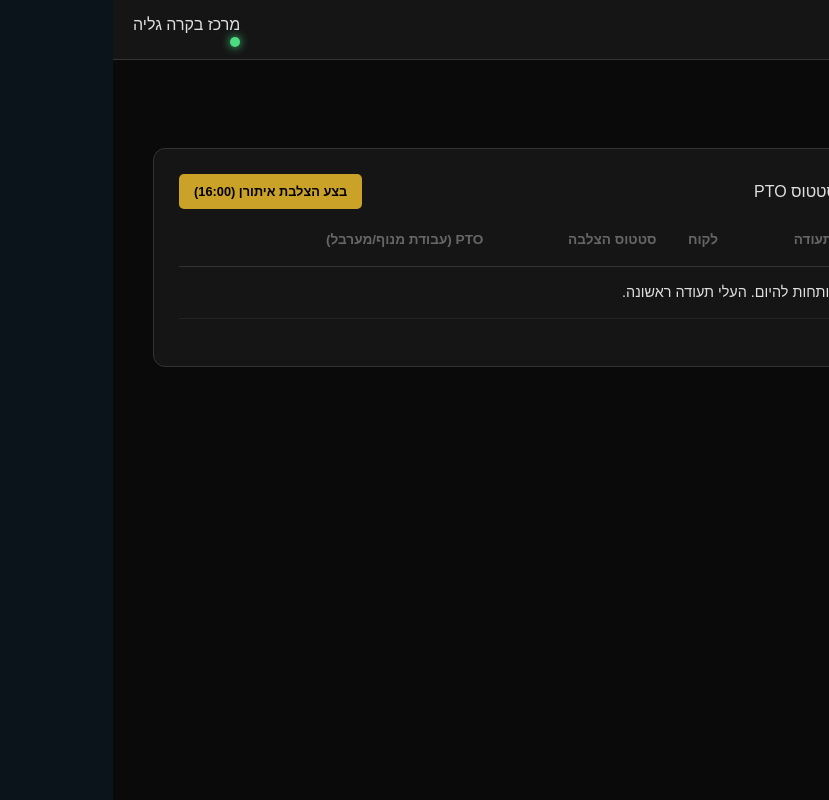
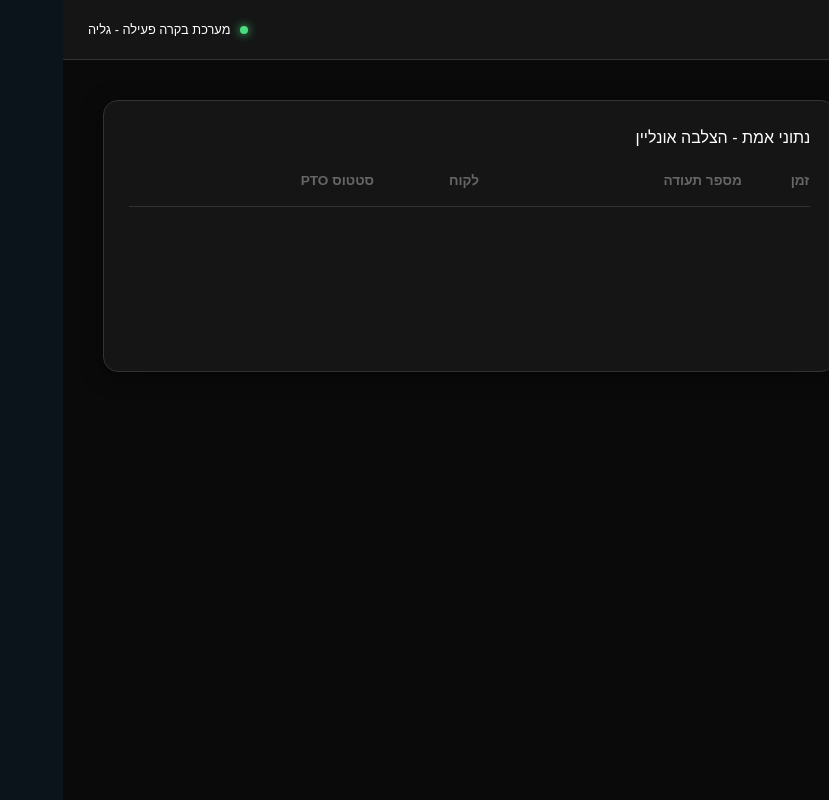
Before and after one commit to saban942025-cyber/ituran-94, a Next.js app: page /admin in a window 1280 px wide. Shown: the whole page, without its empty margins (451-1280 px from the left). Built offline with nearby package versions, Linux system fonts and the light colour scheme.

Commit message:
Update page.tsx

```diff
--- a/src/app/admin/page.tsx
+++ b/src/app/admin/page.tsx
@@ -1,132 +1,116 @@
 'use client';
 import React, { useState, useRef } from 'react';
-import {
-  FileUp, MapPin, CheckCircle2, AlertTriangle,
-  Search, LayoutDashboard, FileText, Clock, Loader2, Activity
-} from 'lucide-react';
+import { FileUp, LayoutDashboard, FileText, Clock, Loader2, Activity, ShieldCheck } from 'lucide-react';
 import { processScan } from '../actions/process-scan';
 
 export default function GaliaCyberDashboard() {
   const [isProcessing, setIsProcessing] = useState(false);
-  const [uploadStatus, setUploadStatus] = useState('');
-  const [liveResults, setLiveResults] = useState<any[]>([]); // נתוני אמת מג'ימיני
+  const [status, setStatus] = useState('');
+  const [results, setResults] = useState<any[]>([]);
   const fileInputRef = useRef<HTMLInputElement>(null);
 
   const SCRIPT_URL = 'https://script.google.com/macros/s/AKfycbzTgyqBz-O4WxBs6Ivi-1sk-Ux4REEfdwWK6kBJvkVdM3kxl5FjeP8CfadNHtYOpOE7/exec';
 
-  const handleFileUpload = async (e: React.ChangeEvent<HTMLInputElement>) => {
+  const onUpload = async (e: React.ChangeEvent<HTMLInputElement>) => {
     const file = e.target.files?.[0];
     if (!file) return;
 
     setIsProcessing(true);
-    setUploadStatus('1. שומר בדרייב...');
+    setStatus('1. שומר בדרייב...');
 
     const reader = new FileReader();
     reader.readAsDataURL(file);
     reader.onload = async () => {
-      const base64Data = reader.result as string;
+      const base64 = reader.result as string;
 
       try {
-        // שלב א: שמירה בדרייב (ארכיון)
+        // שלב א: שליחה לדרייב (Google Script)
         await fetch(SCRIPT_URL, {
           method: 'POST',
           mode: 'no-cors',
           body: JSON.stringify({
-            fileName: `GALIA_${Date.now()}_${file.name}`,
-            base64Data: base64Data,
-            folderName: 'galya'
-          }),
+            fileName: `GALYA_${Date.now()}_${file.name}`,
+            base64Data: base64,
+            type: 'admin_upload'
+          })
         });
 
-        // שלב ב: ניתוח אונליין ע"י ג'ימיני
-        setUploadStatus('2. ג\'ימיני מנתח נתונים...');
-        const res = await processScan(base64Data, { lat: 0, lng: 0 }, { source: "GALIA_ADMIN" });
+        // שלב ב: ניתוח ג'ימיני
+        setStatus('2. ג\'ימיני מנתח נתונים...');
+        const res = await processScan(base64, { lat: 0, lng: 0 }, { source: "GALIA_OFFICE" });
 
         if (res && res.success) {
-          setLiveResults(prev => [{
+          setResults(prev => [{
             id: Date.now(),
-            invoice: res.data.invoiceNumber,
-            client: res.data.customerName || 'לקוח לא זוהה',
-            status: 'ממתין לאיתורן',
-            pto: 'בבדיקה...', // יתמלא בהצלבת איתורן
-            time: new Date().toLocaleTimeString('he-IL', { hour: '2-digit', minute: '2-digit' })
+            invoice: res.data.invoiceNumber || '---',
+            client: res.data.customerName || 'לא זוהה',
+            time: new Date().toLocaleTimeString('he-IL'),
           }, ...prev]);
-          setUploadStatus('✅ הושלם בהצלחה');
+          setStatus('✅ הושלם בהצלחה!');
         } else {
-          setUploadStatus('❌ ג\'ימיני לא זיהה את התעודה');
+          setStatus(`❌ שגיאה: ${res?.error || 'ניתוח נכשל'}`);
         }
-      } catch (error) {
-        setUploadStatus('❌ תקלה בתהליך');
+      } catch (err) {
+        setStatus('❌ תקלה בתקשורת');
       } finally {
         setIsProcessing(false);
-        setTimeout(() => setUploadStatus(''), 5000);
+        setTimeout(() => setStatus(''), 5000);
       }
     };
   };
 
   return (
-    <div className="dashboard-container">
-      {/* Navbar ועיצוב כללי - זהה לקוד הקודם */}
-      <nav className="navbar">
-        <div className="nav-left"><span className="logo">SABAN <span className="gold">94</span> CYBER</span></div>
-        <div className="nav-right"><span className="user-name">מרכז בקרה גליה</span><div className="status-dot"></div></div>
+    <div className="admin-container">
+      <nav className="nav">
+        <div className="flex items-center gap-2">
+          <ShieldCheck className="gold" size={24} />
+          <span className="logo gold">SABAN 94 CYBER</span>
+        </div>
+        <div className="status-indicator">
+          <div className="dot"></div>
+          <span>מערכת בקרה פעילה - גליה</span>
+        </div>
       </nav>
 
-      <div className="main-layout">
-        <aside className="sidebar">
-          <LayoutDashboard className="active" size={24} />
-          <Activity size={24} />
-          <Clock size={24} />
+      <div className="layout">
+        <aside className="menu">
+          <LayoutDashboard className="gold" />
+          <Activity />
+          <FileText />
+          <Clock />
         </aside>
 
-        <main className="content">
-          <header className="content-header">
-            <div>
-              <h1>ניהול תעודות וניתוח אונליין</h1>
-              <p className="gold">ניתוח ג'ימיני פעיל + הכנה לנתוני PTO מאיתורן</p>
-            </div>
-          </header>
-
-          <div className="data-section">
-            {/* וידג'ט העלאה */}
-            <div className="upload-box">
-              <h3>העלאה מהירה לארכיון</h3>
-              <div className="drop-zone" onClick={() => !isProcessing && fileInputRef.current?.click()}>
-                {isProcessing ? <Loader2 className="animate-spin gold" size={40} /> : <FileUp size={40} className="gold" />}
-                <p>{isProcessing ? uploadStatus : 'גרור תעודה או לחץ כאן'}</p>
+        <main className="main">
+          <div className="grid">
+            <div className="card upload">
+              <h3>העלאה לארכיון וניתוח</h3>
+              <div className="dropzone" onClick={() => !isProcessing && fileInputRef.current?.click()}>
+                {isProcessing ? <Loader2 className="spin gold" size={48} /> : <FileUp size={48} className="gold" />}
+                <p className="mt-4">{isProcessing ? status : 'גרור או לחץ להעלאת תעודה/דיסקית'}</p>
               </div>
-              <input type="file" ref={fileInputRef} onChange={handleFileUpload} className="hidden" accept="image/*,application/pdf" />
+              <input type="file" ref={fileInputRef} onChange={onUpload} className="hidden" accept="image/*,application/pdf" />
             </div>
 
-            {/* טבלת ניתוח חיה */}
-            <div className="table-container">
-              <div className="table-header">
-                <h3>מעקב יומי וסטטוס PTO</h3>
-                <button className="sync-btn">בצע הצלבת איתורן (16:00)</button>
-              </div>
+            <div className="card table-card">
+              <h3>נתוני אמת - הצלבה אונליין</h3>
               <table>
                 <thead>
                   <tr>
                     <th>זמן</th>
                     <th>מספר תעודה</th>
                     <th>לקוח</th>
-                    <th>סטטוס הצלבה</th>
-                    <th>PTO (עבודת מנוף/מערבל)</th>
+                    <th>סטטוס PTO</th>
                   </tr>
                 </thead>
                 <tbody>
-                  {liveResults.map(row => (
-                    <tr key={row.id}>
-                      <td>{row.time}</td>
-                      <td className="font-bold">{row.invoice}</td>
-                      <td>{row.client}</td>
-                      <td><span className="wait-badge">{row.status}</span></td>
-                      <td className="pto-cell"><Activity size={14} /> {row.pto}</td>
+                  {results.map(r => (
+                    <tr key={r.id}>
+                      <td>{r.time}</td>
+                      <td className="gold font-bold">{r.invoice}</td>
+                      <td>{r.client}</td>
+                      <td><span className="wait-tag">ממתין להצלבה</span></td>
                     </tr>
                   ))}
-                  {liveResults.length === 0 && (
-                    <tr><td colSpan={5} className="text-center py-10 text-gray-600">אין תעודות מנותחות להיום. העלי תעודה ראשונה.</td></tr>
-                  )}
                 </tbody>
               </table>
             </div>
@@ -135,25 +119,25 @@ export default function GaliaCyberDashboard() {
       </div>
 
       <style jsx>{`
-        .dashboard-container { background: #0a0a0a; color: #e0e0e0; min-height: 100vh; direction: rtl; font-family: sans-serif; }
-        .navbar { height: 60px; background: #151515; display: flex; align-items: center; justify-content: space-between; padding: 0 20px; border-bottom: 1px solid #333; }
+        .admin-container { background: #0a0a0a; color: #fff; min-height: 100vh; direction: rtl; font-family: sans-serif; }
+        .nav { height: 60px; background: #151515; display: flex; align-items: center; justify-content: space-between; padding: 0 25px; border-bottom: 1px solid #333; }
         .gold { color: #C9A227; }
-        .main-layout { display: flex; }
-        .sidebar { width: 70px; background: #111; display: flex; flex-direction: column; align-items: center; padding: 30px 0; gap: 30px; border-left: 1px solid #333; min-height: calc(100vh - 60px); }
-        .content { flex: 1; padding: 40px; }
-        .data-section { display: grid; grid-template-columns: 0.8fr 2fr; gap: 30px; }
-        .upload-box { background: #151515; padding: 25px; border-radius: 12px; border: 1px solid #333; height: fit-content; }
-        .drop-zone { border: 2px dashed #333; border-radius: 12px; padding: 30px; text-align: center; cursor: pointer; margin-top: 15px; }
-        .table-container { background: #151515; border-radius: 12px; padding: 25px; border: 1px solid #333; }
-        .table-header { display: flex; justify-content: space-between; align-items: center; margin-bottom: 20px; }
-        .sync-btn { background: #C9A227; color: black; border: none; padding: 8px 15px; border-radius: 5px; font-weight: bold; cursor: pointer; font-size: 0.8rem; }
-        table { width: 100%; border-collapse: collapse; }
-        th { text-align: right; color: #666; padding-bottom: 15px; border-bottom: 1px solid #333; font-size: 0.85rem; }
-        td { padding: 15px 0; border-bottom: 1px solid #222; font-size: 0.9rem; }
-        .wait-badge { background: #332b00; color: #ffcc00; padding: 3px 10px; border-radius: 12px; font-size: 0.75rem; }
-        .pto-cell { color: #888; display: flex; align-items: center; gap: 5px; }
+        .status-indicator { display: flex; align-items: center; gap: 10px; font-size: 0.8rem; }
+        .dot { width: 8px; height: 8px; background: #4ade80; border-radius: 50%; box-shadow: 0 0 10px #4ade80; }
+        .layout { display: flex; }
+        .menu { width: 70px; background: #111; display: flex; flex-direction: column; align-items: center; padding: 30px 0; gap: 35px; min-height: calc(100vh - 60px); border-left: 1px solid #333; }
+        .main { flex: 1; padding: 40px; }
+        .grid { display: grid; grid-template-columns: 1fr 2fr; gap: 30px; }
+        .card { background: #151515; padding: 25px; border-radius: 15px; border: 1px solid #333; box-shadow: 0 4px 20px rgba(0,0,0,0.5); }
+        .dropzone { border: 2px dashed #333; border-radius: 12px; padding: 60px 20px; text-align: center; cursor: pointer; transition: 0.3s; }
+        .dropzone:hover { border-color: #C9A227; background: #1a1a1a; }
+        table { width: 100%; border-collapse: collapse; margin-top: 20px; }
+        th { text-align: right; color: #666; font-size: 0.85rem; padding-bottom: 15px; border-bottom: 1px solid #333; }
+        td { padding: 18px 0; border-bottom: 1px solid #222; font-size: 0.95rem; }
+        .wait-tag { background: #332b00; color: #C9A227; padding: 4px 10px; border-radius: 6px; font-size: 0.75rem; border: 1px solid #443a00; }
+        .spin { animation: spin 2s linear infinite; }
+        @keyframes spin { from { transform: rotate(0deg); } to { transform: rotate(360deg); } }
         .hidden { display: none; }
-        .status-dot { width: 10px; height: 10px; background: #4ade80; border-radius: 50%; box-shadow: 0 0 10px #4ade80; }
       `}</style>
     </div>
   );
```
